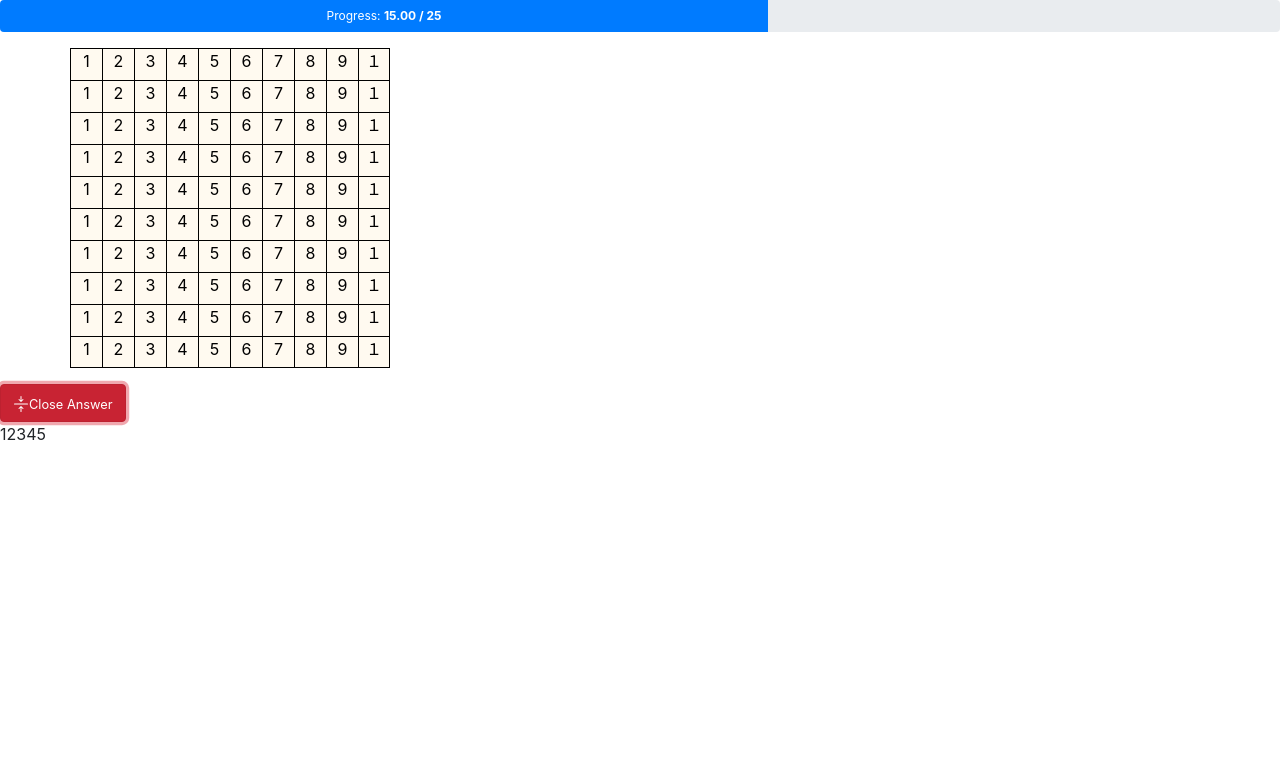
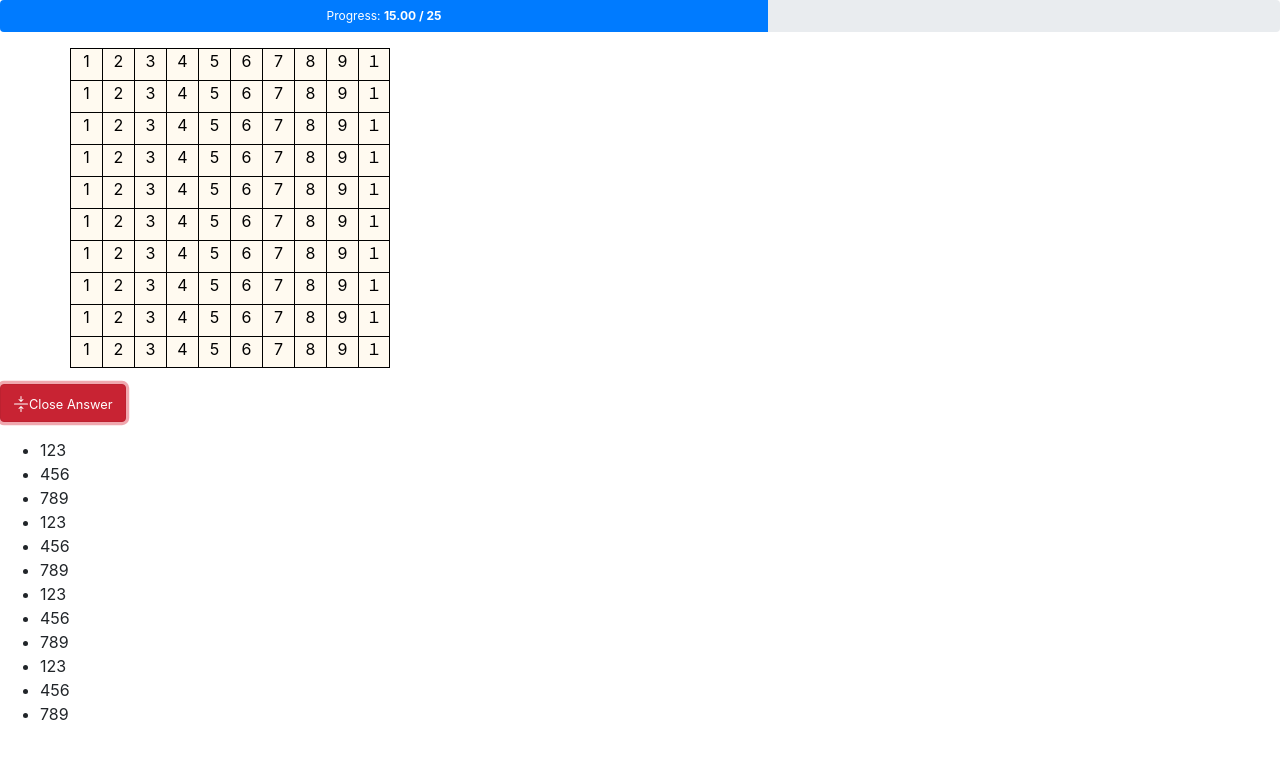
Before and after one commit to pottiri2405/blast, a Vue app: page /#/stage/1 in a window 1280 px wide. Both pictures are taken after a click on the button "Open Answer". Shown: the top 758 px of the page. Built offline with nearby package versions, Linux system fonts and the light colour scheme.

Commit message:
no message

```diff
--- a/src/components/stage.vue
+++ b/src/components/stage.vue
@@ -5,7 +5,7 @@
         <span>Progress: <strong>{{ progress.toFixed(2) }} / {{ progressMax }}</strong></span>
       </b-progress-bar>
     </b-progress>
-    <b-alert
+    <!-- <b-alert
       :show="dismissCountDown"
       dismissible
       variant="success"
@@ -14,7 +14,7 @@
       class="mt-3"
     >
       <p>Answer</p>
-    </b-alert>
+    </b-alert> -->
     <b-container class="mt-3">
       <b-row v-for="(cols, y) in rows" :key="'row-' + y">
         <b-link href="#foo" v-for="(col, x) in cols" :key="'col-' + y + '-' + x" @click="choice(x, y)">
@@ -24,7 +24,7 @@
         </b-link>
       </b-row>
     </b-container>
-    <b-button size="md" variant="danger" v-b-toggle:stage-answer class="mt-3">
+    <b-button size="md" variant="danger" v-b-toggle:stage-words class="mt-3">
       <span class="when-open">
           <small><b-icon icon="arrows-collapse" />Close Answer</small>
       </span>
@@ -32,8 +32,12 @@
           <small><b-icon icon="arrows-expand" />Open Answer</small>
       </span>
     </b-button>
-    <b-collapse id="stage-answer">
-      12345
+    <b-collapse id="stage-words" class="mt-3">
+      <ul id="word-list">
+        <li v-for="(word, i) in words" :key="'word-list' + i">
+          {{ word.text }}
+        </li>
+      </ul>
     </b-collapse>
   </div>
 </template>
@@ -60,9 +64,18 @@ export default {
         [1, 2, 3, 4, 5, 6, 7, 8, 9, '１']
       ],
       words: [
-        {word: 123, text: 12345},
-        {word: 123, text: 12345},
-        {word: 123, text: 12345}
+        {text: 123, comment: 12345},
+        {text: 456, comment: 12345},
+        {text: 789, comment: 12345},
+        {text: 123, comment: 12345},
+        {text: 456, comment: 12345},
+        {text: 789, comment: 12345},
+        {text: 123, comment: 12345},
+        {text: 456, comment: 12345},
+        {text: 789, comment: 12345},
+        {text: 123, comment: 12345},
+        {text: 456, comment: 12345},
+        {text: 789, comment: 12345}
       ]
     }
   },
```
